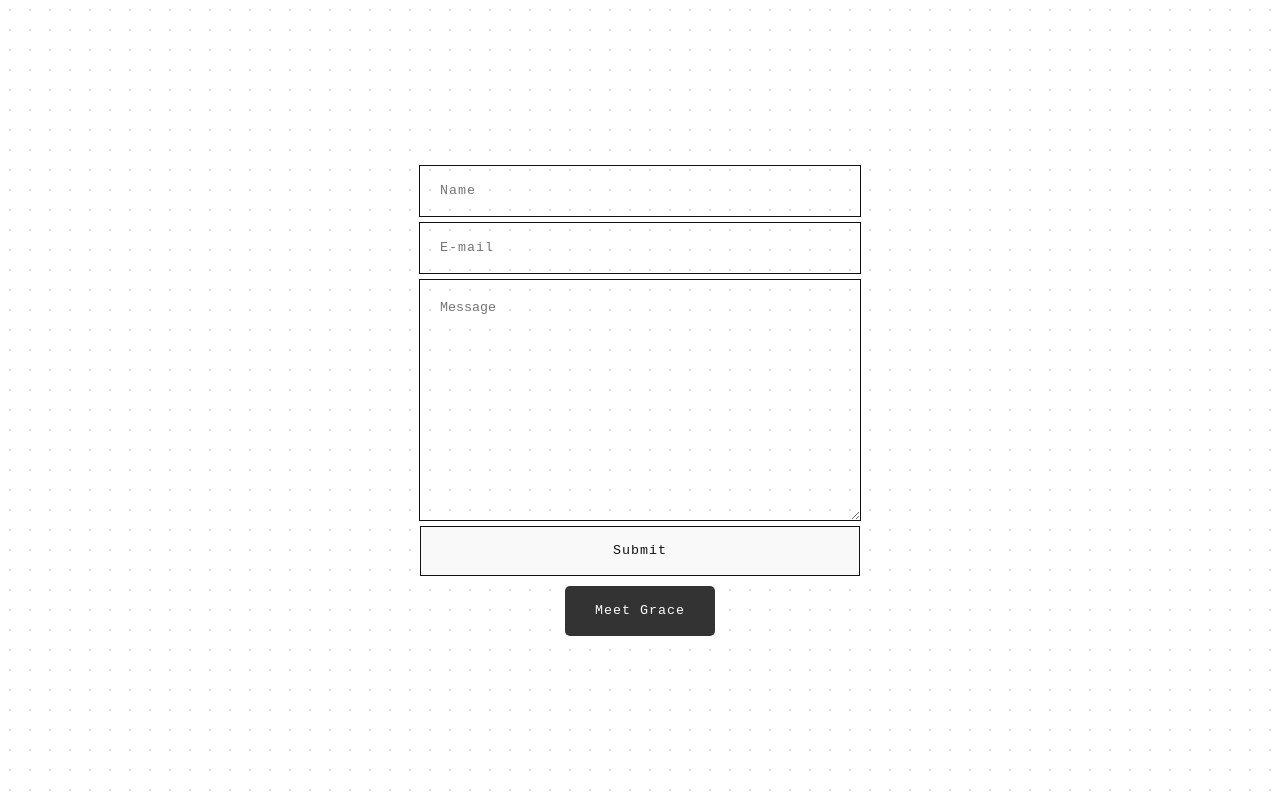
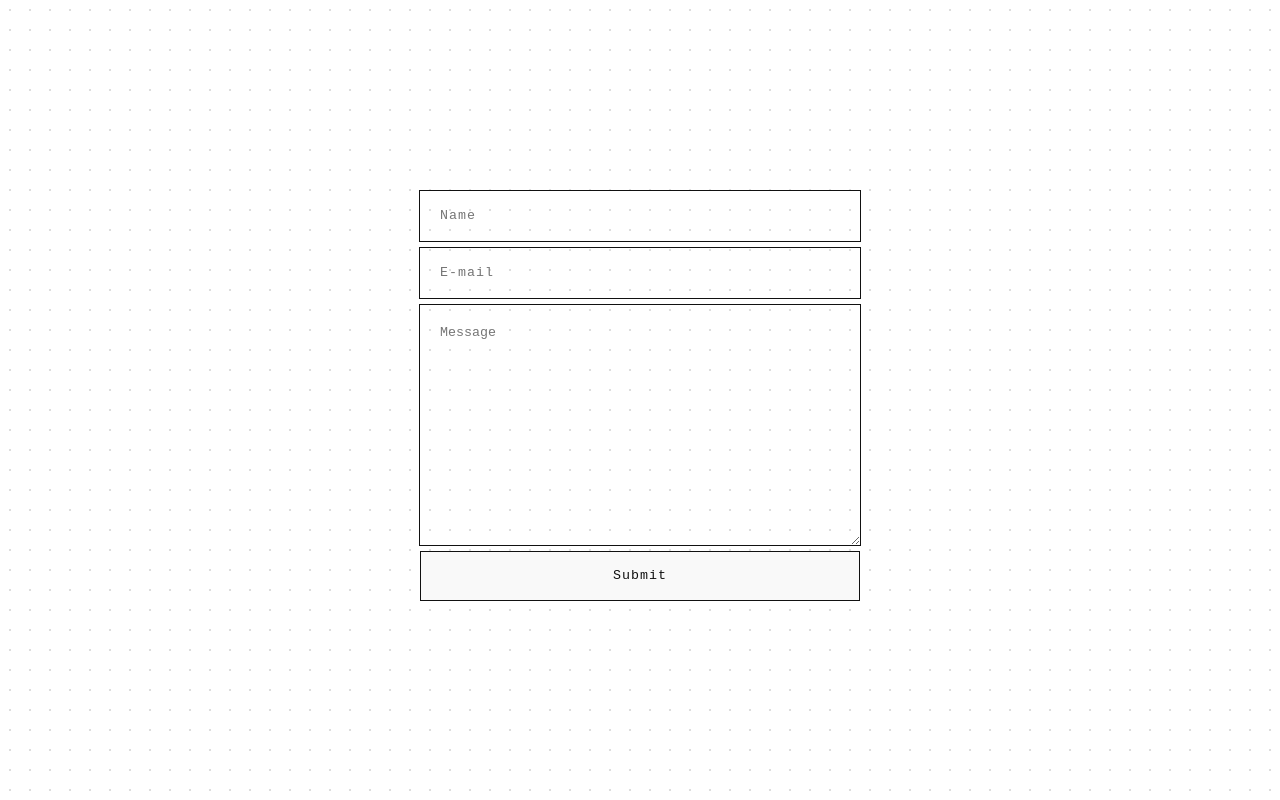
Before and after one commit to aryansnagar/contact, a plain HTML site: page index.html in a window 1280 px wide. Drawn offline with Linux system fonts and the light colour scheme.

Commit message:
Update index.html

```diff
--- a/index.html
+++ b/index.html
@@ -18,7 +18,6 @@
                <input type="email" class="contact_input" placeholder="E-mail" name="email">
                <textarea class="contact_textarea" name="message" placeholder="Message"></textarea>
                <button class="contact_button_one" type="submit"> Submit </button>
-               <button class="contact_button_two" onclick="moveto()"> Meet Grace </button>
           </div>
      </form>
 
```
